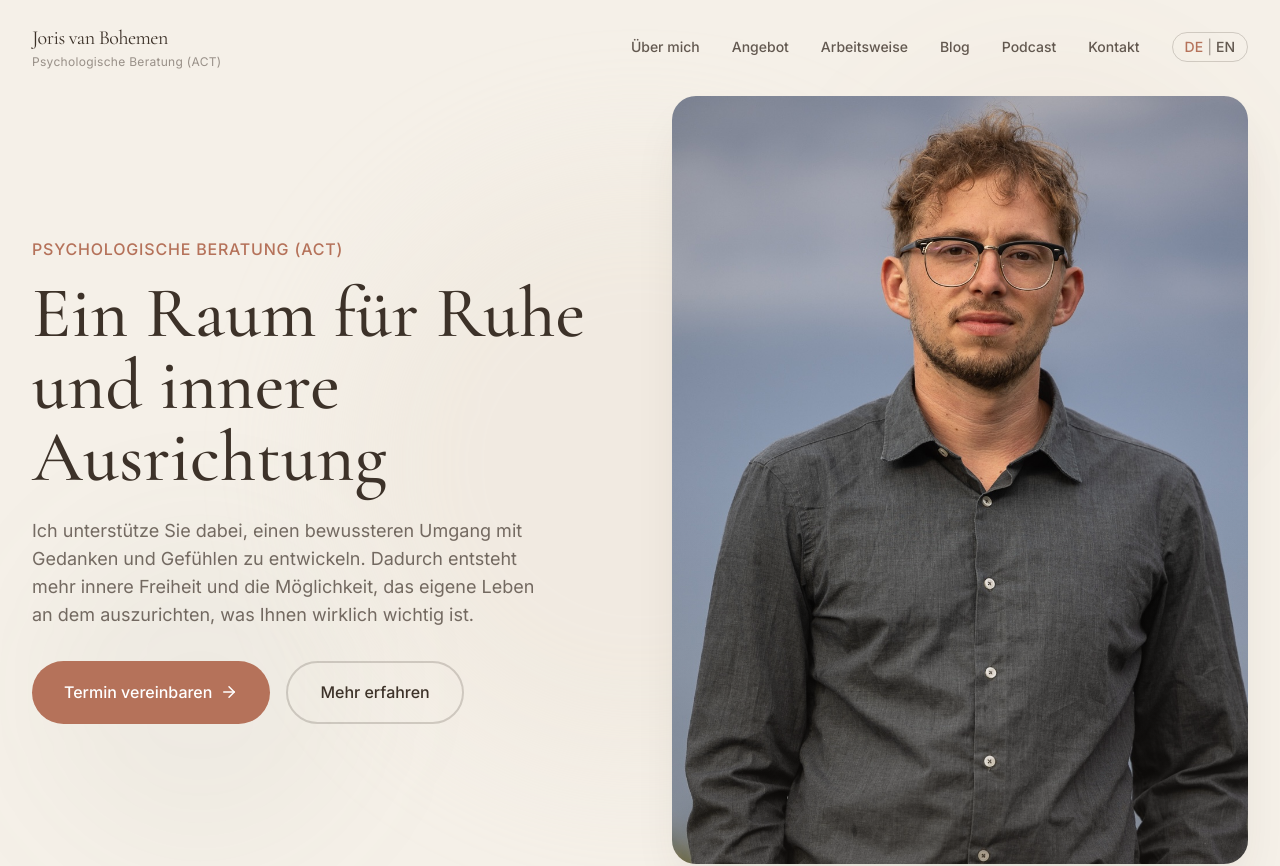
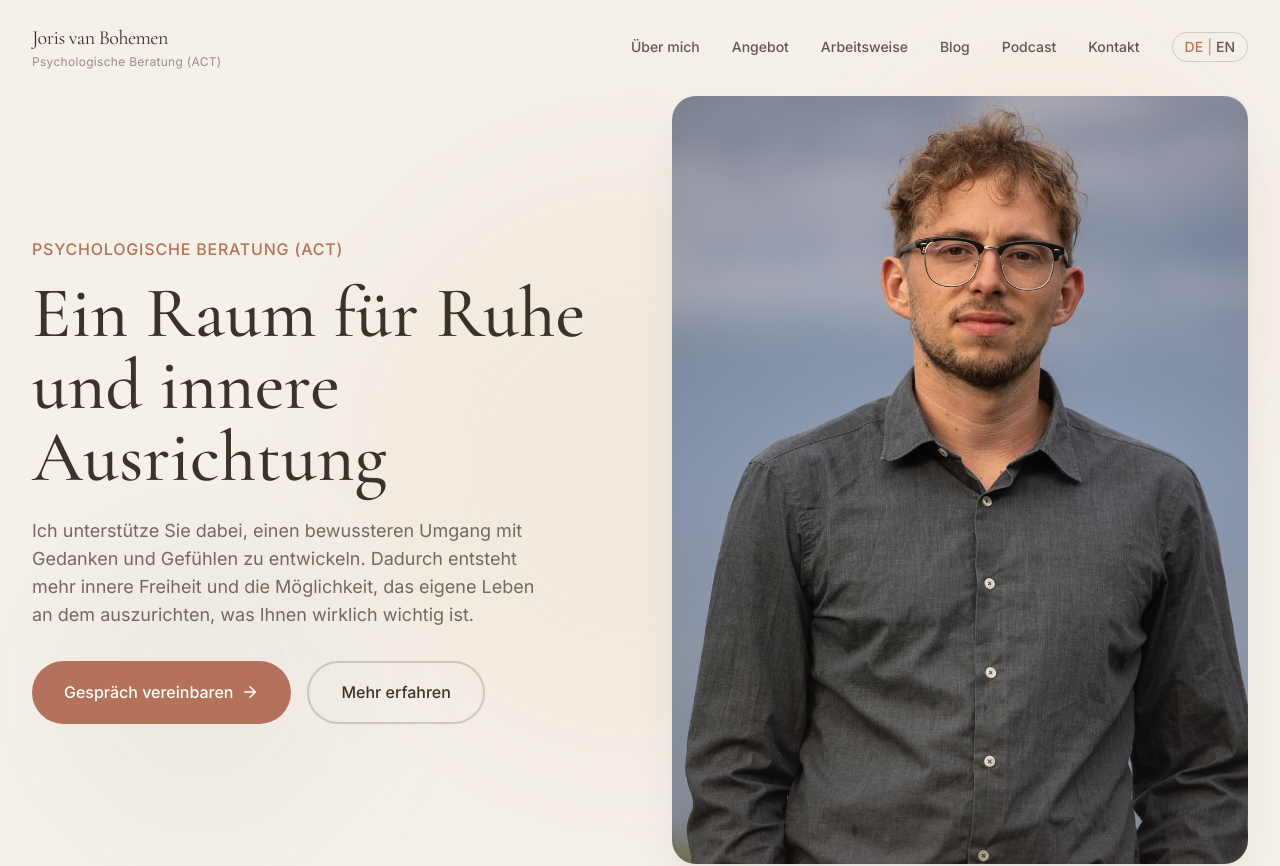
Before and after one commit to JorrisonFord/psychologischeberatung, a React (Vite) app: page / in a window 1280 px wide. Shown: the top 866 px of the page. Built offline with nearby package versions, Linux system fonts and the light colour scheme.

Commit message:
OpenGraph

```diff
--- a/src/translations/de.ts
+++ b/src/translations/de.ts
@@ -12,7 +12,7 @@ export const de = {
   title: "Ein Raum für Ruhe und innere Ausrichtung",
   description:
     "Ich unterstütze Sie dabei, einen bewussteren Umgang mit Gedanken und Gefühlen zu entwickeln. Dadurch entsteht mehr innere Freiheit und die Möglichkeit, das eigene Leben an dem auszurichten, was Ihnen wirklich wichtig ist.",
-  ctaPrimary: "Termin vereinbaren",
+  ctaPrimary: "Gespräch vereinbaren",
   ctaSecondary: "Mehr erfahren",
 },
 
```
